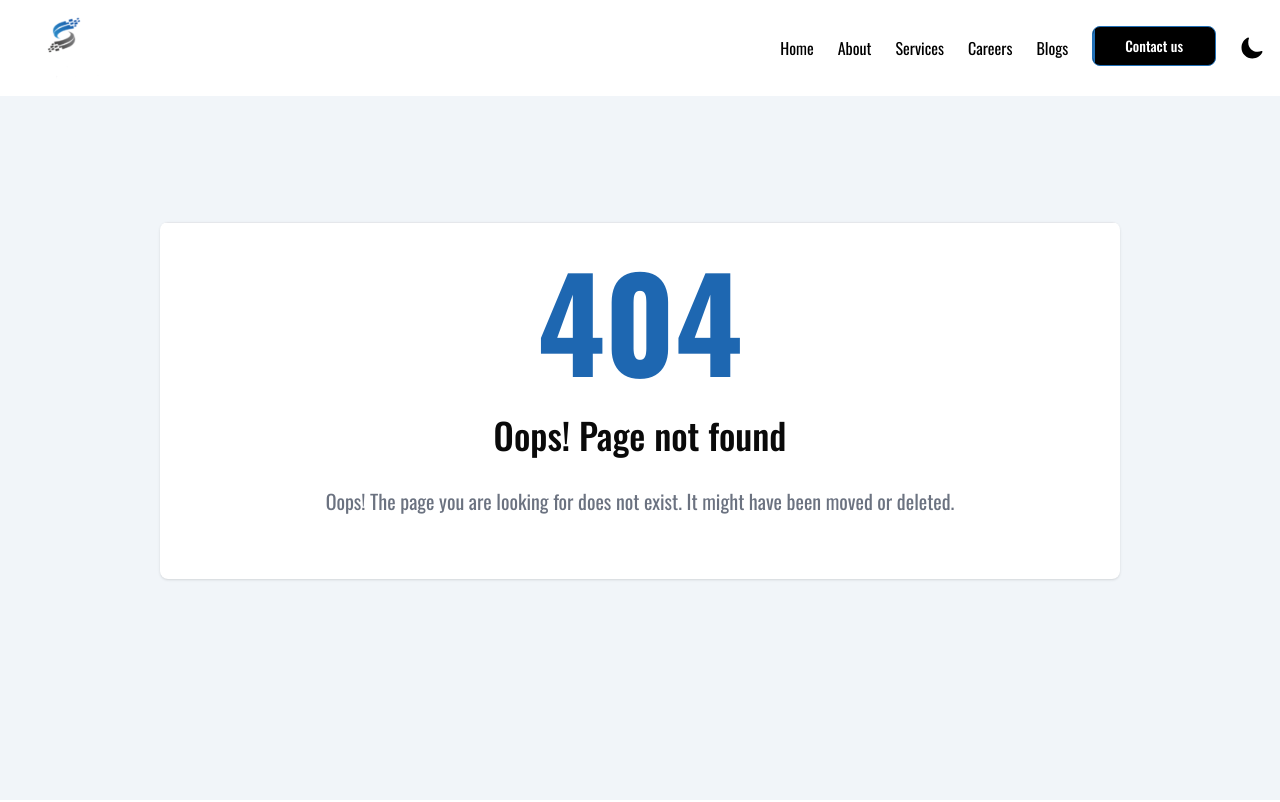
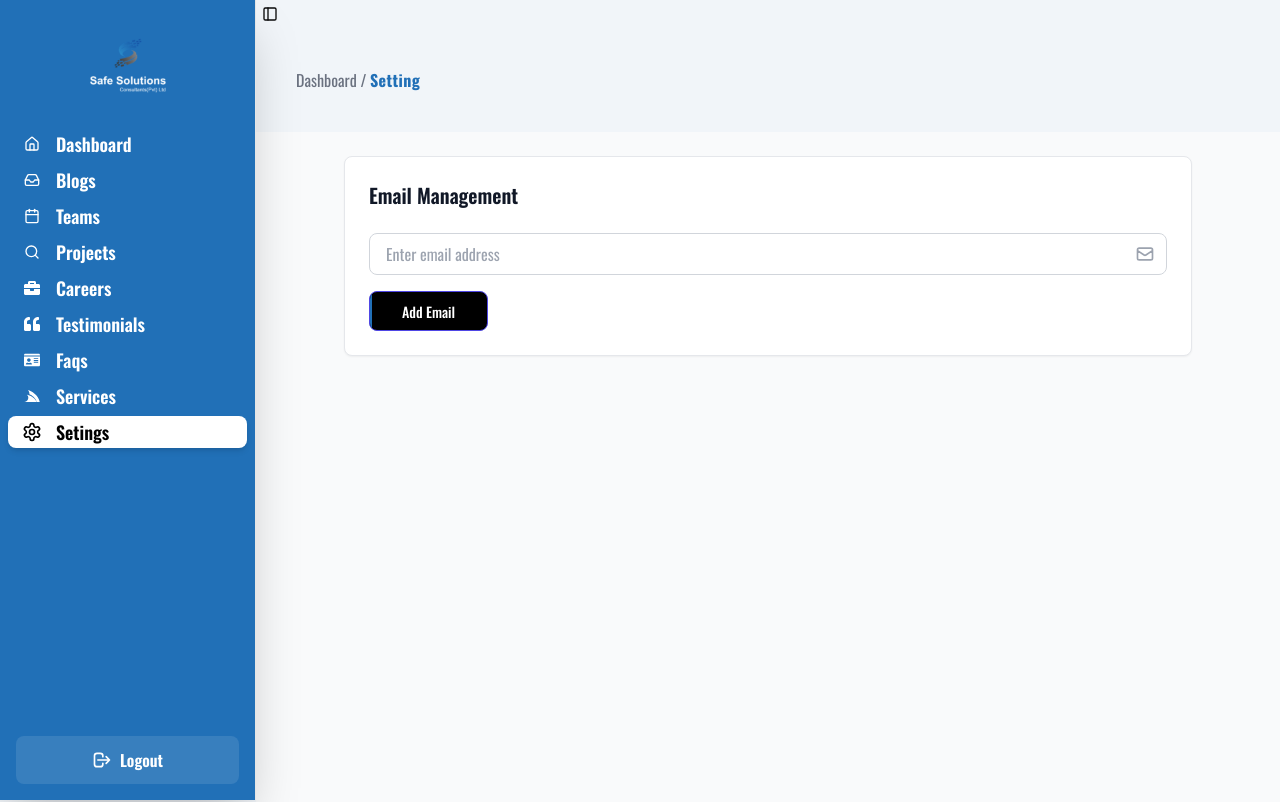
Before and after one commit to waseemarchiwiz/safesolutions-portfolio-webapp, a React (Vite) app: page /admin/settings in a window 1280 px wide. Shown: the top 802 px of the page. Built offline with nearby package versions, Linux system fonts and the light colour scheme; no server answers; sample sign-in values are in the browser's storage.

Commit message:
Added a new Page AdminSetting and integrate Add contact api integration

```diff
--- a/src/components/app-sidebar.jsx
+++ b/src/components/app-sidebar.jsx
@@ -1,5 +1,12 @@
 import React, { useState } from "react";
-import { Calendar, Home, Inbox, Search, Settings } from "lucide-react";
+import {
+  Calendar,
+  Home,
+  Inbox,
+  Search,
+  Settings,
+  Settings2,
+} from "lucide-react";
 import logo from "../assets/logo.png";
 import {
   Sidebar,
@@ -29,6 +36,7 @@ const items = [
   { title: "Testimonials", url: "/admin/testimonials", icon: FaQuoteLeft },
   { title: "Faqs", url: "/admin/faqs", icon: FaIdCard },
   { title: "Services", url: "/admin/services", icon: FaServicestack },
+  { title: "Setings", url: "/admin/settings", icon: Settings },
 ];
 
 export function AppSidebar() {
--- a/src/customroutes/CustomRoutes.jsx
+++ b/src/customroutes/CustomRoutes.jsx
@@ -5,6 +5,7 @@ import ProtectedRoutes from "./ProtectedRoutes";
 import ErrorPage from "@/pages/ErrorPage";
 import Project from "@/pages/Client/projectsdetails/Project";
 import Blog from "@/pages/Client/BlogDetails/Blogs";
+import AdminSetting from "@/pages/Admin/AdminSetting";
 
 // Lazy loading for layouts
 const ClientLayout = React.lazy(() => import("../layout/Layout"));
@@ -17,7 +18,9 @@ const Services = React.lazy(() => import("../pages/Client/Services"));
 const BlogsPage = React.lazy(() => import("../pages/Client/Blogs"));
 const Careers = React.lazy(() => import("../pages/Client/Careers"));
 const Contactus = React.lazy(() => import("../pages/Client/Contactus"));
-const BlogDetails = React.lazy(() => import("../pages/Client/BlogDetails/BlogDetails"));
+const BlogDetails = React.lazy(() =>
+  import("../pages/Client/BlogDetails/BlogDetails")
+);
 
 // Lazy loading for admin pages
 const AdminBlogs = React.lazy(() => import("../pages/Admin/AdminBlogs"));
@@ -118,6 +121,14 @@ const CustomRoutes = () => {
             </Suspense>
           ),
         },
+        {
+          path: "settings",
+          element: (
+            <Suspense fallback={<LoadingPage />}>
+              <AdminSetting />
+            </Suspense>
+          ),
+        },
       ],
     },
     {
--- /dev/null
+++ b/src/pages/Admin/AdminSetting.jsx
@@ -0,0 +1,195 @@
+import BreadCrumb from "@/components/AdminComponents/BreadCrumb";
+import React, { useEffect, useState } from "react";
+import { Formik, Form, Field } from "formik";
+import * as Yup from "yup";
+import apiInstance from "../../../api-config";
+
+const AdminSetting = () => {
+  // State for managing emails and the email currently being edited
+  const [emails, setEmails] = useState([]);
+  const [editingEmail, setEditingEmail] = useState(null);
+
+  // Get the user token from localStorage for authorization
+  const userToken = localStorage.getItem("apiusertoken");
+
+  // Validation schema using Yup for the email field
+  const emailSchema = Yup.object().shape({
+    email: Yup.string()
+      .email("Invalid email format") // Email must be a valid format
+      .required("Email is required"), // Email is a required field
+  });
+
+  // Function to fetch the email data from the server
+  const fetchEmail = async () => {
+    try {
+      const response = await apiInstance.get("/get/email", {
+        headers: {
+          user_access_token: userToken, // Send user token for authentication
+        },
+      });
+      console.log(response, "email fetch");
+      setEmails(response?.data.data.email); // Set the fetched emails in the state
+    } catch (error) {
+      console.error(error); // Log any errors
+    }
+  };
+
+  // Function to handle form submission for adding/updating email
+  const handleSubmit = async (values, { resetForm }) => {
+    try {
+      const response = await apiInstance.post("/update/email", values, {
+        headers: {
+          "Content-Type": "application/json", // Set content type to JSON
+          user_access_token: userToken, // Send user token for authentication
+        },
+      });
+      fetchEmail();
+      resetForm(); // Reset the form after successful submission
+    } catch (error) {
+      console.error(error); // Log any errors
+    }
+    console.log(data, "data"); // Log the response data
+  };
+
+  // Log the current emails in the state
+  console.log(emails, "emailllls");
+
+  // Fetch the email list when the component is mounted or when handleSubmit is called
+  useEffect(() => {
+    fetchEmail();
+  }, [handleSubmit]);
+
+  // Function to handle editing of an email
+  const handleEdit = (emailToEdit) => {
+    setEditingEmail(emailToEdit); // Set the email being edited
+  };
+
+  // Function to handle deleting an email (currently commented out)
+  // const handleDelete = (emailToDelete) => {
+  //   setEmails(emails.filter((e) => e !== emailToDelete)); // Remove email from the list
+  // };
+
+  return (
+    <div>
+      {/* Breadcrumb component */}
+      <div className="p-10">
+        <BreadCrumb page={"Setting"} />
+      </div>
+      <div className="min-h-screen bg-gray-50">
+        <div className="max-w-4xl mx-auto p-6">
+          {/* Card for email management */}
+          <div className="bg-white rounded-lg shadow-sm border border-gray-200 overflow-hidden">
+            <div className="p-6">
+              <h2 className="text-xl font-semibold text-gray-900 mb-6">
+                Email Management
+              </h2>
+
+              {/* Formik form for email input */}
+              <Formik
+                initialValues={{ email: editingEmail || "" }} // Set initial value for the form
+                validationSchema={emailSchema} // Apply validation schema
+                onSubmit={handleSubmit} // Handle form submission
+                enableReinitialize // Allow reinitialization of form values when editing
+              >
+                {({ isSubmitting,errors, touched }) => (
+                  <Form className="space-y-4">
+                    {/* Email input field */}
+                    <div className="relative">
+                      <Field
+                        type="email"
+                        name="email"
+                        placeholder="Enter email address"
+                        className="w-full px-4 py-2 border border-gray-300 rounded-lg focus:ring-2 focus:ring-blue-500 focus:border-blue-500 outline-none transition-all duration-200"
+                      />
+                      <div className="absolute right-3 top-1/2 transform -translate-y-1/2 text-gray-400">
+                        {/* Email icon */}
+                        <svg
+                          className="w-5 h-5"
+                          fill="none"
+                          stroke="currentColor"
+                          viewBox="0 0 24 24"
+                        >
+                          <path
+                            strokeLinecap="round"
+                            strokeLinejoin="round"
+                            strokeWidth={2}
+                            d="M3 8l7.89 5.26a2 2 0 002.22 0L21 8M5 19h14a2 2 0 002-2V7a2 2 0 00-2-2H5a2 2 0 00-2 2v10a2 2 0 002 2z"
+                          />
+                        </svg>
+                      </div>
+                    </div>
+                    {/* Error message for email field */}
+                    {errors.email && touched.email && (
+                      <div className="text-red-500 text-sm mt-1">
+                        {errors.email}
+                      </div>
+                    )}
+                    {/* Submit button */}
+                    <button
+                      type="submit"
+                      disabled={isSubmitting}
+                      className={`group relative h-[40px] inline-block overflow-hidden border rounded-lg text-white bg-black border-indigo-600 px-6 md:px-8 py-[6px] focus:outline-none focus:ring ${
+                        isSubmitting ? "opacity-50 cursor-not-allowed" : ""
+                      }`}
+                    >
+                      <span className="absolute inset-y-0 left-0 w-[2px] bg-[#2170B7] transition-all group-hover:w-full group-active:bg-[#2170B7]"></span>
+                      <span className="relative text-sm font-medium text-white transition-colors">
+                        {isSubmitting ? (
+                          <div className="flex justify-center items-center">
+                            <svg
+                              className="w-5 h-5 mr-2 animate-spin"
+                              xmlns="http://www.w3.org/2000/svg"
+                              fill="none"
+                              viewBox="0 0 24 24"
+                              stroke="currentColor"
+                            >
+                              <circle
+                                className="opacity-25"
+                                cx="12"
+                                cy="12"
+                                r="10"
+                                stroke="currentColor"
+                                strokeWidth="4"
+                              ></circle>
+                              <path
+                                className="opacity-75"
+                                fill="currentColor"
+                                d="M4 12a8 8 0 1116 0A8 8 0 014 12z"
+                              ></path>
+                            </svg>
+                            Loading...
+                          </div>
+                        ) : editingEmail ? (
+                          "Update Email"
+                        ) : (
+                          "Add Email"
+                        )}
+                      </span>
+                    </button>
+                  </Form>
+                )}
+              </Formik>
+
+              {/* Display the list of emails */}
+              {emails.length > 0 && (
+                <div className="mt-8">
+                  <h3 className="text-lg font-semibold text-gray-900 mb-4">
+                    Email List
+                  </h3>
+                  <div className="space-y-3">
+                    {/* Render the emails */}
+                    <div className="flex items-center justify-between p-4 bg-gray-50 rounded-lg border border-gray-200 hover:shadow-sm transition-shadow duration-200">
+                      <span className="text-gray-700">{emails}</span>
+                    </div>
+                  </div>
+                </div>
+              )}
+            </div>
+          </div>
+        </div>
+      </div>
+    </div>
+  );
+};
+
+export default AdminSetting;
```
